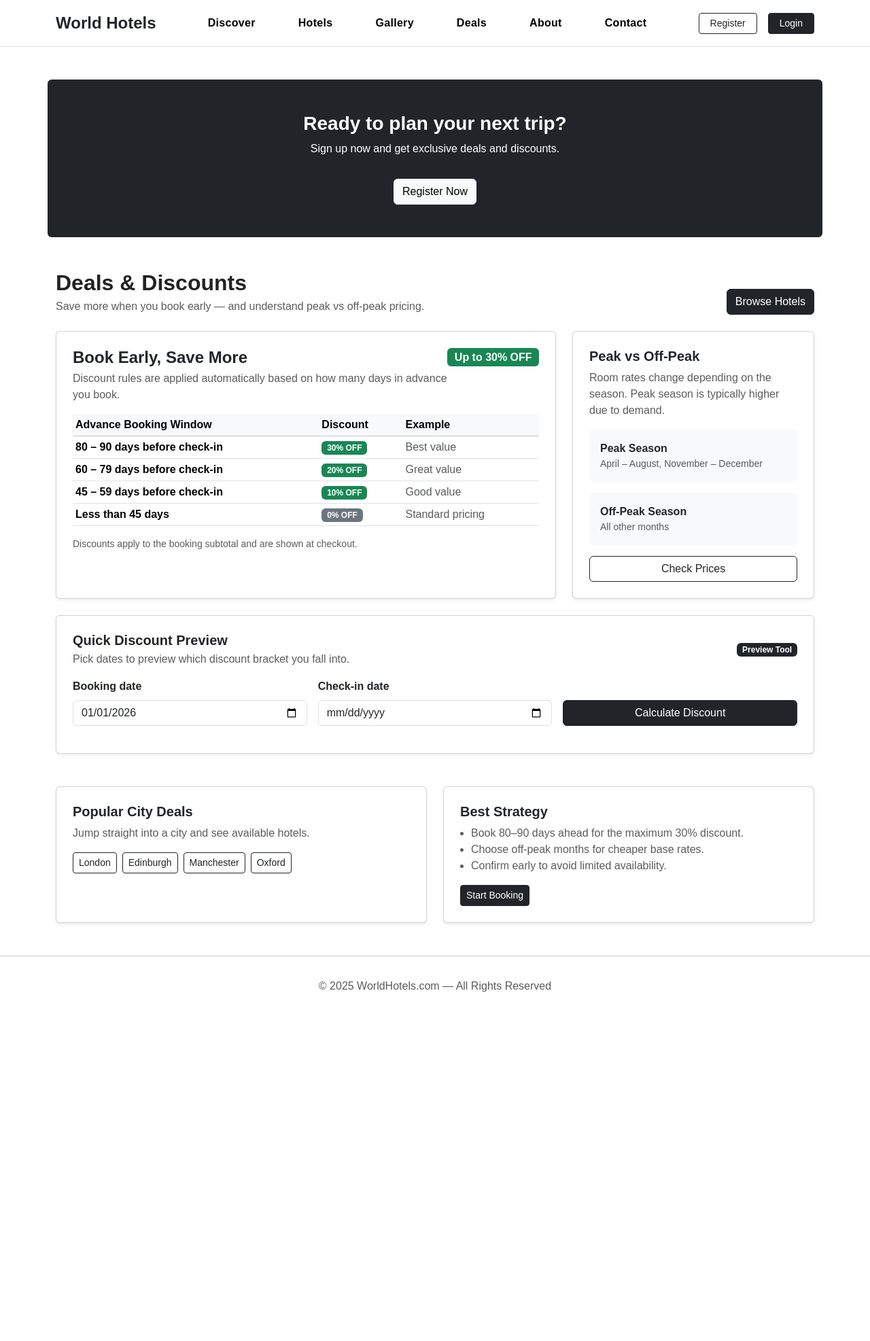
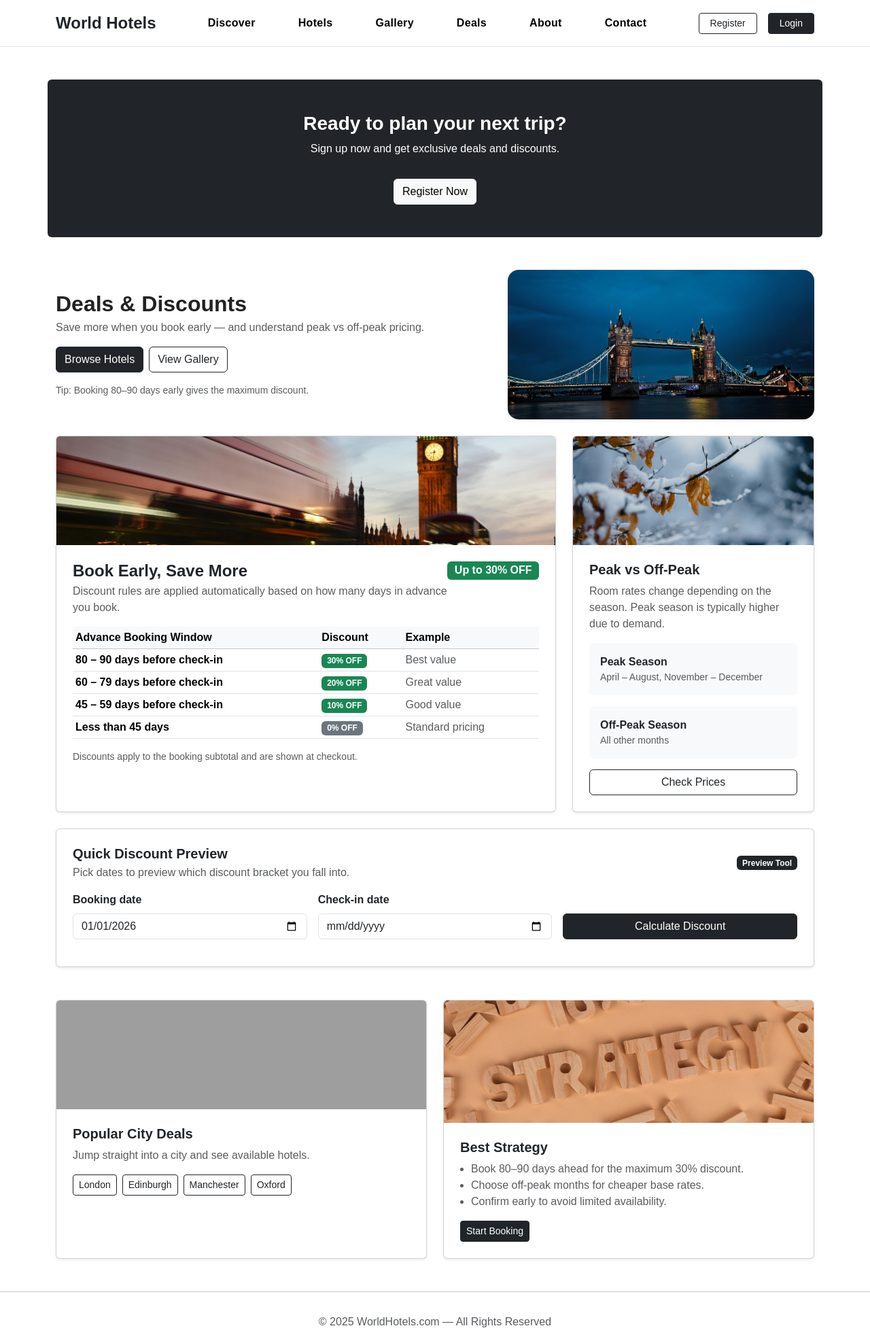
Before and after one commit to saina-singh/hotel-booking-web-application, a Flask app: page /deals in a window 1280 px wide. Shown: the whole page at 68% size. Before the commit the page ends 1459 px from the top, so only its background shows below. Run offline with Flask 3, Linux system fonts and the light colour scheme; grey boxes are pictures that could not be loaded.

Commit message:
deals updated

```diff
--- a/templates/deals.html
+++ b/templates/deals.html
@@ -8,20 +8,39 @@
 
 <div class="container my-5">
 
-  <!-- Header -->
-  <div class="d-flex flex-wrap justify-content-between align-items-end gap-3 mb-4">
-    <div>
+  <!-- HERO (with image) -->
+  <div class="row g-4 align-items-center mb-4">
+    <div class="col-lg-7">
       <h2 class="fw-bold mb-1">Deals & Discounts</h2>
-      <div class="text-muted">Save more when you book early — and understand peak vs off-peak pricing.</div>
+      <div class="text-muted mb-3">
+        Save more when you book early — and understand peak vs off-peak pricing.
+      </div>
+
+      <div class="d-flex flex-wrap gap-2">
+        <a href="{{ url_for('hotels') }}" class="btn btn-dark">Browse Hotels</a>
+        <a href="{{ url_for('gallery') }}" class="btn btn-outline-dark">View Gallery</a>
+      </div>
+
+      <div class="mt-3 text-muted small">
+        Tip: Booking 80–90 days early gives the maximum discount.
+      </div>
     </div>
-    <a href="{{ url_for('hotels') }}" class="btn btn-dark">Browse Hotels</a>
+
+    <div class="col-lg-5">
+      <img src="{{ url_for('static', filename='images/deals.jpg') }}" class="w-100 rounded-4 shadow-sm"
+        style="height: 220px; object-fit: cover;" alt="Deals banner">
+    </div>
   </div>
 
   <!-- Key offers -->
   <div class="row g-4">
     <!-- Advance booking -->
     <div class="col-lg-8">
-      <div class="card shadow-sm h-100">
+      <div class="card shadow-sm h-100 overflow-hidden">
+        <!-- image header -->
+        <img src="{{ url_for('static', filename='images/early.jpg') }}" class="w-100"
+          style="height: 160px; object-fit: cover;" alt="Book early">
+
         <div class="card-body p-4">
           <div class="d-flex justify-content-between align-items-start">
             <div>
@@ -76,7 +95,11 @@
 
     <!-- Peak vs off-peak -->
     <div class="col-lg-4">
-      <div class="card shadow-sm h-100">
+      <div class="card shadow-sm h-100 overflow-hidden">
+        <!-- image header -->
+        <img src="{{ url_for('static', filename='images/season.jpg') }}" class="w-100"
+          style="height: 160px; object-fit: cover;" alt="Seasons">
+
         <div class="card-body p-4">
           <h5 class="fw-bold mb-2">Peak vs Off-Peak</h5>
           <p class="text-muted mb-3">
@@ -132,10 +155,12 @@
     </div>
   </div>
 
-  <!-- CTA tiles -->
+  <!-- CTA tiles (with images) -->
   <div class="row g-4 mt-4">
     <div class="col-md-6">
-      <div class="card shadow-sm h-100">
+      <div class="card shadow-sm h-100 overflow-hidden">
+        <img src="{{ url_for('static', filename='images/city.jpg') }}" class="w-100"
+          style="height: 160px; object-fit: cover;" alt="City deals">
         <div class="card-body p-4">
           <h5 class="fw-bold mb-2">Popular City Deals</h5>
           <p class="text-muted mb-3">Jump straight into a city and see available hotels.</p>
@@ -150,7 +175,9 @@
     </div>
 
     <div class="col-md-6">
-      <div class="card shadow-sm h-100">
+      <div class="card shadow-sm h-100 overflow-hidden">
+        <img src="{{ url_for('static', filename='images/strategy.jpg') }}" class="w-150"
+          style="height: 180px; object-fit: cover;" alt="Booking strategy">
         <div class="card-body p-4">
           <h5 class="fw-bold mb-2">Best Strategy</h5>
           <ul class="text-muted mb-3 ps-3">
```
Also changed, not shown: static/images/deals.jpg (added), static/images/early.jpg (added), static/images/season.jpg (added), static/images/strategy.jpg (added), 3 other files.
